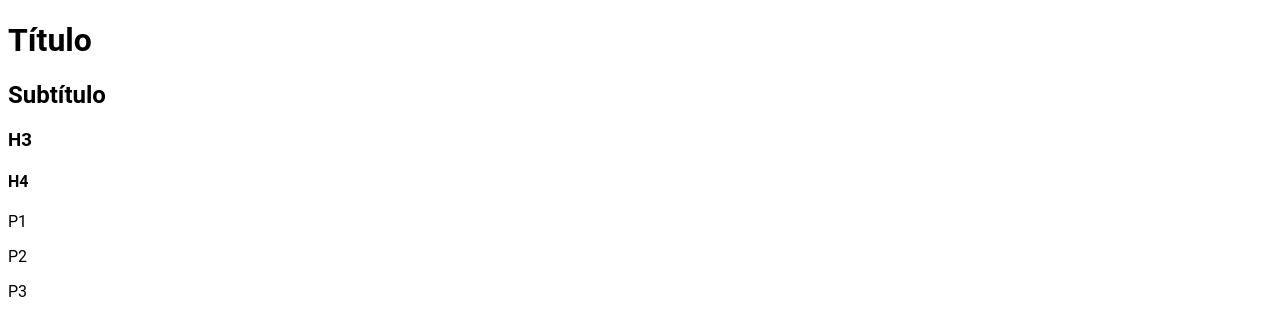
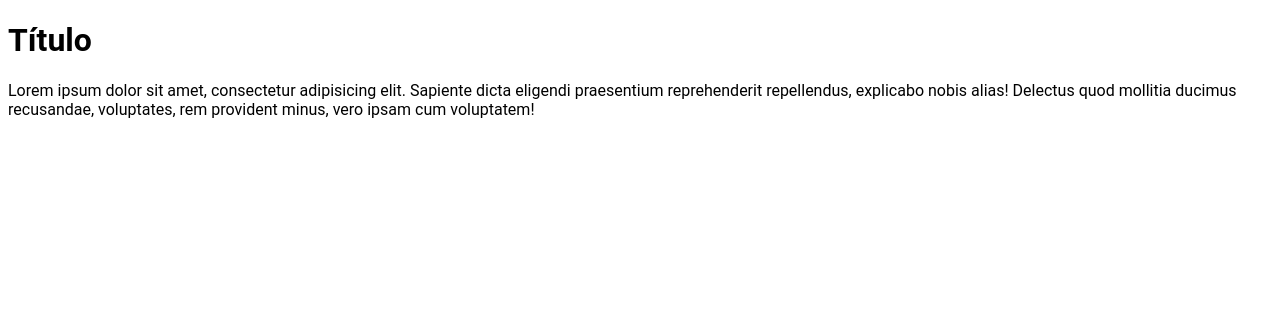
Before and after one commit to Lunadelahuerta/Clase012, a plain HTML site: page index.html in a window 1280 px wide. Drawn offline with Linux system fonts and the light colour scheme.

Commit message:
trabajando en la rama

```diff
--- a/index.html
+++ b/index.html
@@ -9,11 +9,6 @@
 </head>
 <body>
   <h1>Título</h1>
-  <h2>Subtítulo</h2>
-  <h3>H3</h3>
-  <h4>H4</h4>
-  <p>P1</p>
-  <p>P2</p>
-  <p>P3</p>
+  <p>Lorem ipsum dolor sit amet, consectetur adipisicing elit. Sapiente dicta eligendi praesentium reprehenderit repellendus, explicabo nobis alias! Delectus quod mollitia ducimus recusandae, voluptates, rem provident minus, vero ipsam cum voluptatem!</p>
 </body>
 </html>
```
